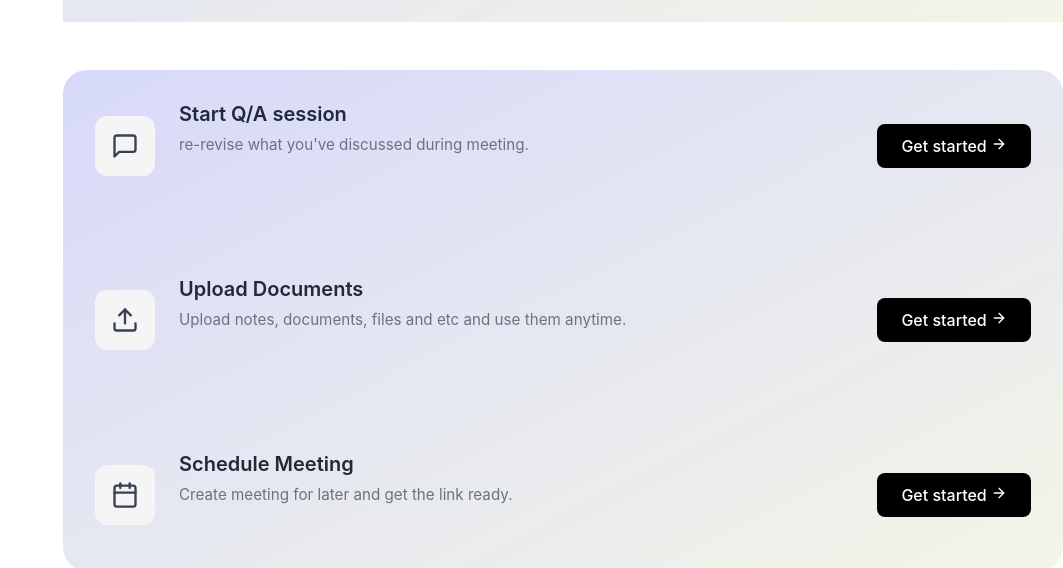
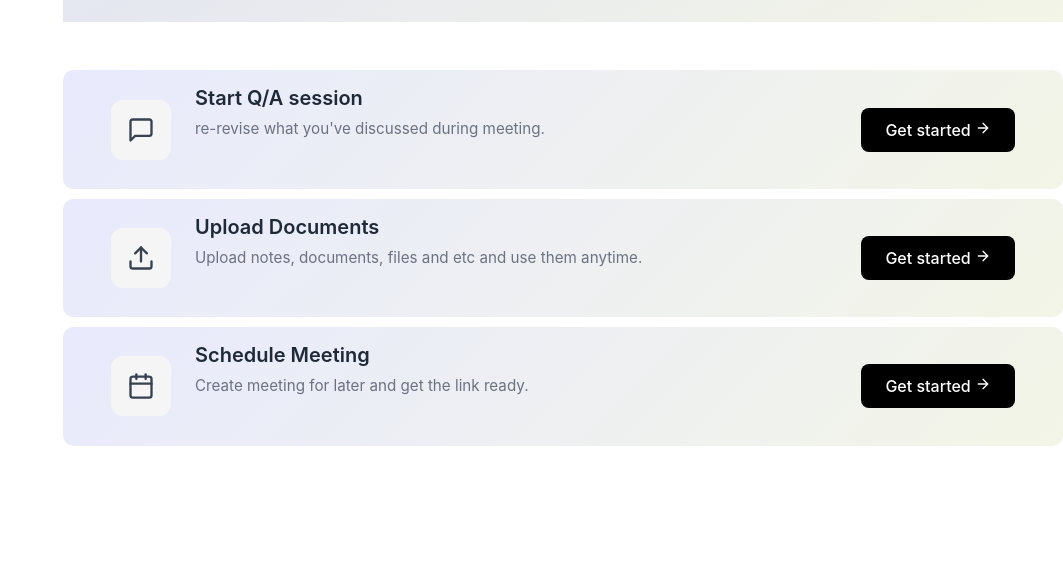
Before and after one commit to falguniiiii/Demo-project, a React (Create React App) app: page /host in a window 1280 px wide. Shown: the part 641-1209 px from the top of the page, without its empty margins (217-1280 px from the left). After the commit the page ends 1087 px from the top, so only its background shows below. Built offline with nearby package versions, Linux system fonts and the light colour scheme.

Commit message:
css fixed

```diff
--- a/src/components/Host.css
+++ b/src/components/Host.css
@@ -374,25 +374,28 @@
 
 /* ===== FEATURES SECTION ===== */
 .panel.features-panel {
-  max-width: 2500px;
-  margin: 0 auto;
+  max-width: 100%;
+  margin: 0;
   width: 100%;
+  padding: 0;
+  background: transparent;
+  border-radius: 10px;
 }
 
 .features-section {
   display: flex;
   flex-direction: column;
-  gap: 1.5rem;
+  gap: 0.6rem;
+  background: transparent;
 }
 
 .feature-card {
   display: flex;
-  grid-template-columns: auto 1fr auto;
   align-items: center;
   gap: 1.5rem;
-  /* background: linear-gradient(180deg, rgba(235,238,255,0.6) 0%, rgba(246,250,236,0.6) 100%); */
-  padding: 2rem;
-  border-radius: 16px;
+  background: linear-gradient(135deg, #e8eafd 0%, #f3f5e7 100%);
+  padding: 1rem 3rem;
+  border-radius: 10px;
   transition: transform 0.3s ease, box-shadow 0.3s ease;
 }
 
```
